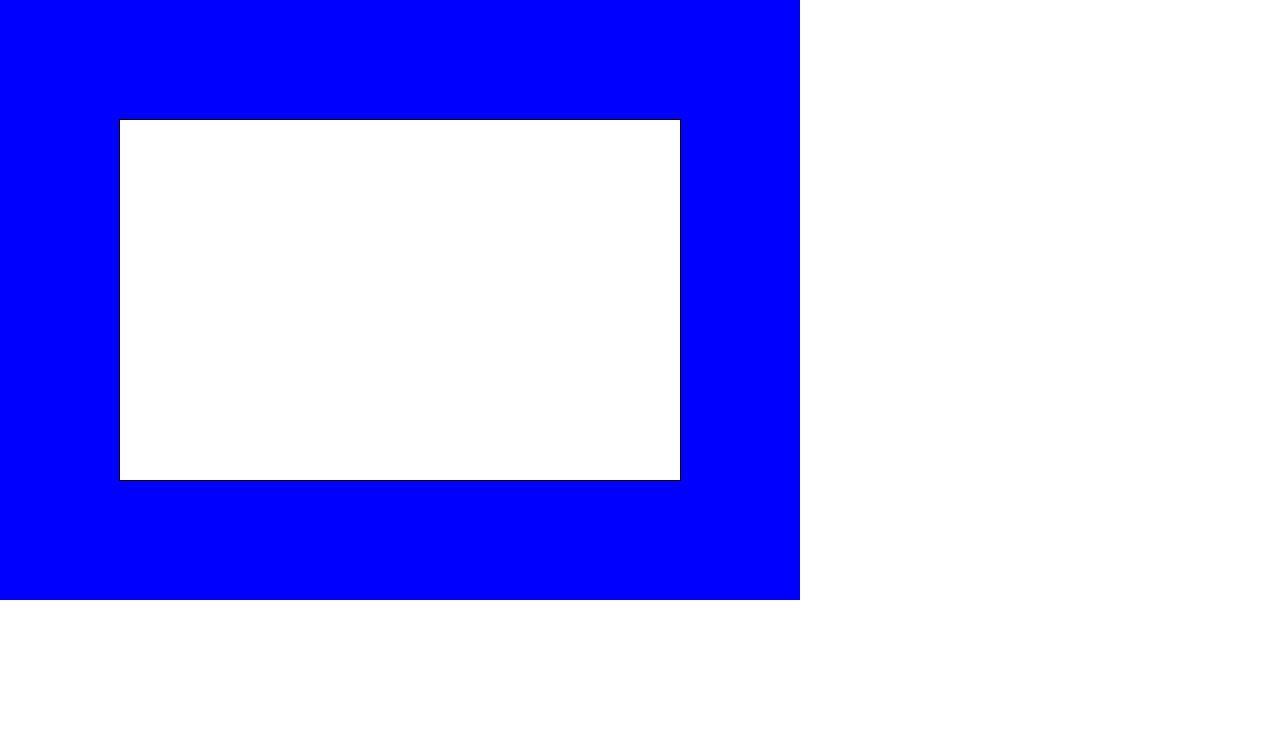
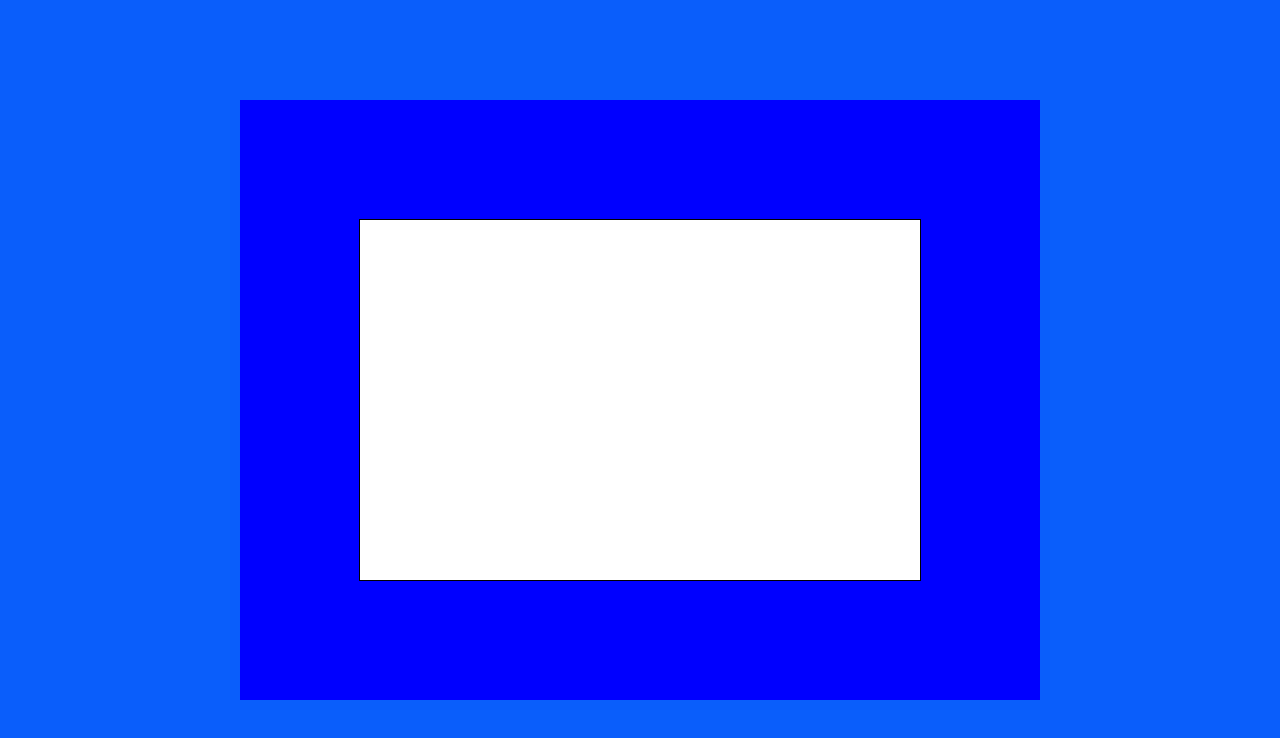
Before and after one commit to tzuPersonal/draw, a Vue app: page / in a window 1280 px wide. Shown: the top 738 px of the page. Built offline with nearby package versions, Linux system fonts and the light colour scheme.

Commit message:
modify module scss

```diff
--- a/module/css/main.scss
+++ b/module/css/main.scss
@@ -1,6 +1,12 @@
 html,
 body {
   margin: 0;
+  display: flex;
+  justify-content: center;
+  align-items: center;
+  width: 100%;
+  height: 100%;
+  background-color: #0a5efb;
 }
 
 *,
@@ -64,4 +70,8 @@ body {
       align-items: flex-end;
     }
   }
+
+  &.wrap {
+    flex-wrap: wrap;
+  }
 }
```
